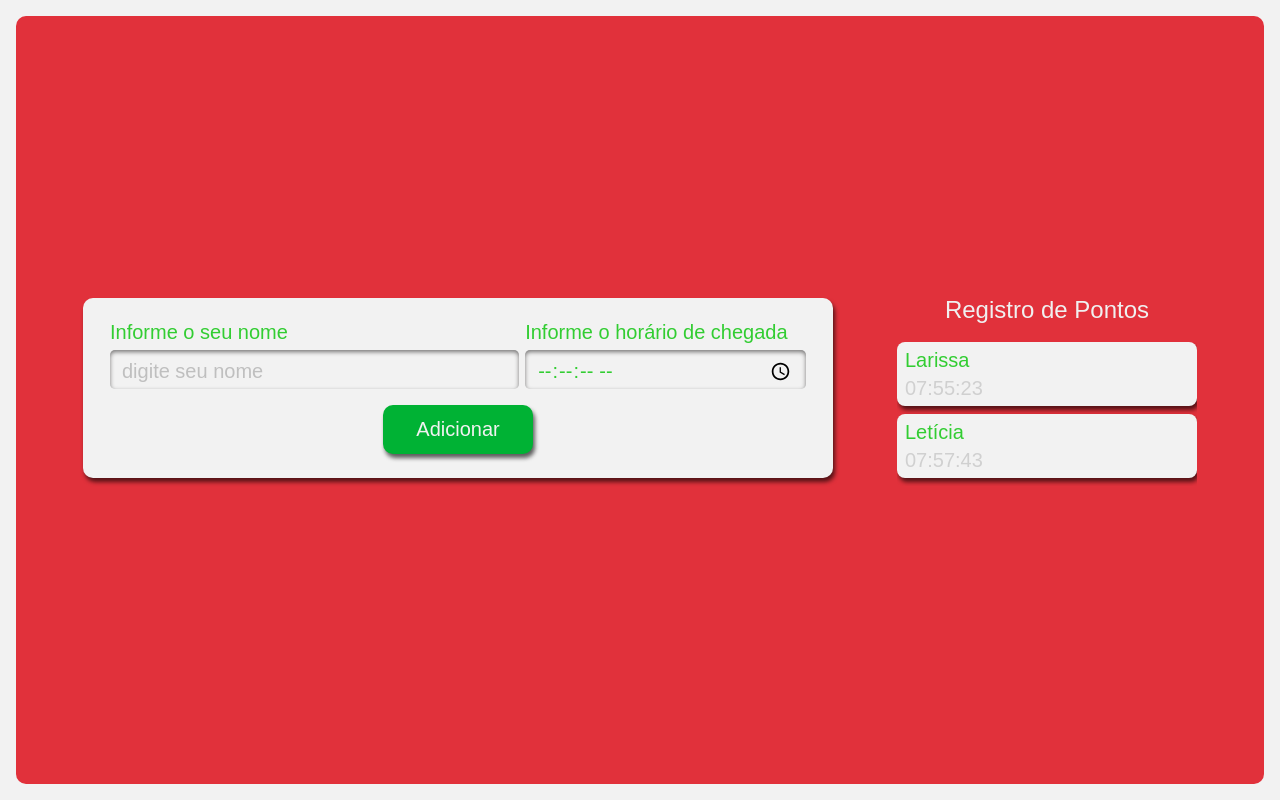
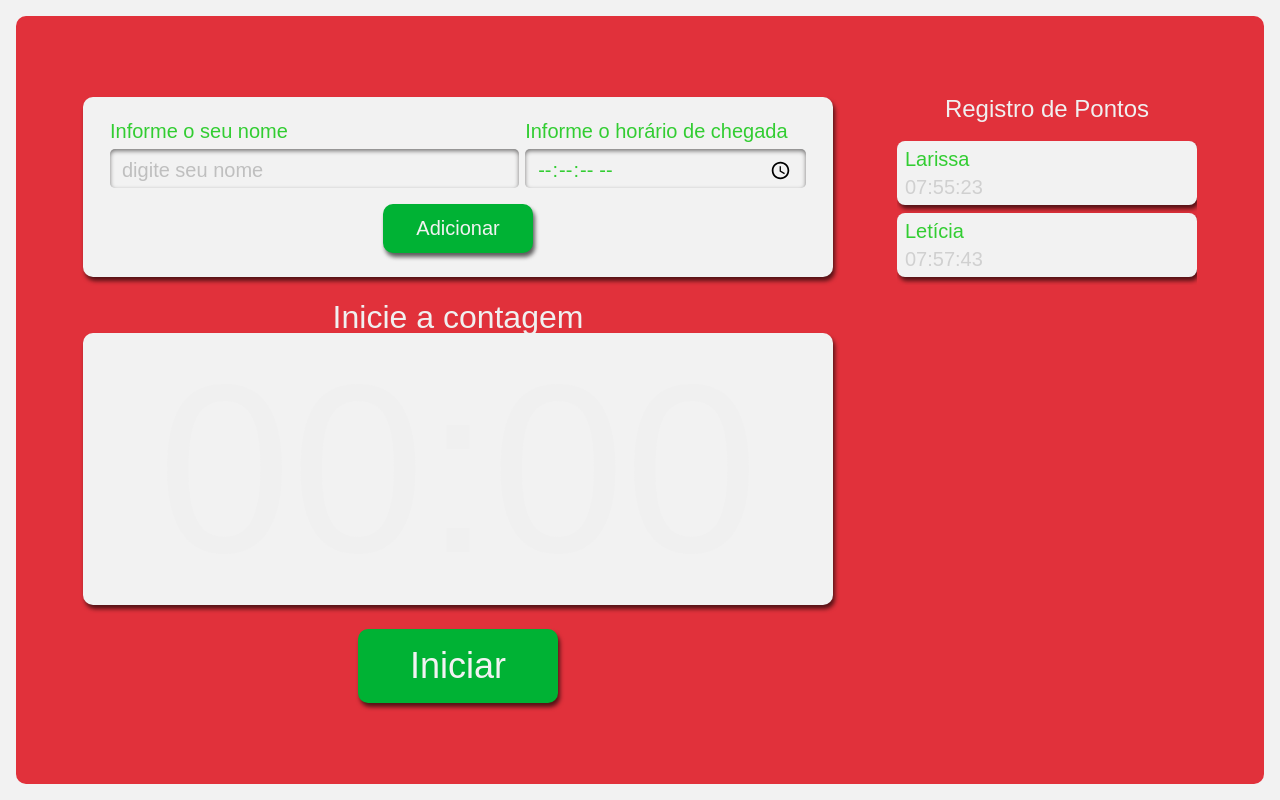
Before and after one commit to imlari/Desafio-FC, a React (Create React App) app: page / in a window 1280 px wide. Built offline with nearby package versions, Linux system fonts and the light colour scheme.

Commit message:
Adicionando relógio

```diff
--- a/src/components/Contagem/Contagem.module.scss
+++ b/src/components/Contagem/Contagem.module.scss
@@ -0,0 +1,59 @@
+.contagem {
+    display: flex;
+    flex-direction: column;
+    align-items: center;
+    grid-area: cronometro;
+
+    .relogio {
+      align-items: center;
+      background-color: #f2f2f2;
+      border-radius: 10px;
+      box-shadow: 2px 4px 4px #0000009F;
+      box-sizing: border-box;
+      display: flex;
+      font-size: 5rem;
+      justify-content: center;
+      margin-bottom: 24px;
+      padding: 16px 12px;
+      width: 100%;
+    }
+
+    .titulo {
+      font-size: 2rem;
+    }
+
+    button {
+      background-color: #00B234;
+      border-radius: 10px;
+      box-shadow: 2px 4px 4px #0000009F;
+      color: #f2f2f2;
+      cursor: pointer;
+      font-size: 1.25rem;
+      padding: 16px;
+      width: 150px;
+
+      &:active {
+        background-color: #00B234;
+        box-shadow: 2px 2px 4px #0000009F inset;
+        cursor: auto;
+      }
+    }
+
+    @media screen and (min-width:1280px) {
+
+      .relogio{
+        font-size: 15rem;
+      }
+
+      p {
+        font-size: 2rem;
+      }
+
+      button {
+        grid-column-start: span 2;
+        justify-self: center;
+        width: 200px;
+        font-size: 2.25rem;
+      }
+    }
+  }
--- a/src/components/Contagem/index.tsx
+++ b/src/components/Contagem/index.tsx
@@ -1,13 +1,15 @@
+import Botao from '../Botao'
 import style from './Contagem.module.scss'
 import Relogio from './Relogio'
 
 export default function Contagem(){
     return(
-        <div>
-            <p>Inicie a contagem</p>
-            <div>
+        <div className={style.contagem}>
+            <p className={style.titulo}>Inicie a contagem</p>
+            <div className={style.relogio}>
                 <Relogio />
             </div>
+            <Botao>Iniciar</Botao>
         </div>
     )
 }
--- a/src/templates/App/App.tsx
+++ b/src/templates/App/App.tsx
@@ -2,12 +2,14 @@ import Formulario from '../../components/Formulario';
 import Lista from '../../components/Lista';
 import style from './style.module.scss'
 import React from 'react';
+import Contagem from '../../components/Contagem';
 
 function App() {
   return (
     <div className={style.AppStyle}>
       <Formulario />
       <Lista />
+      <Contagem />
     </div>
   );
 }
```
